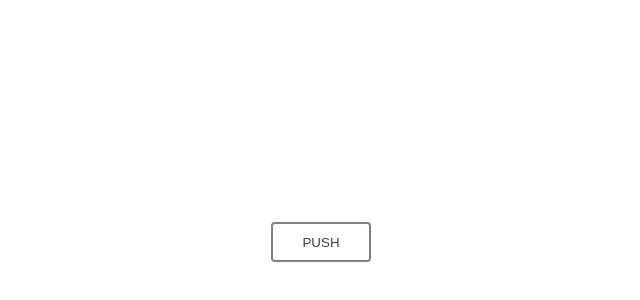
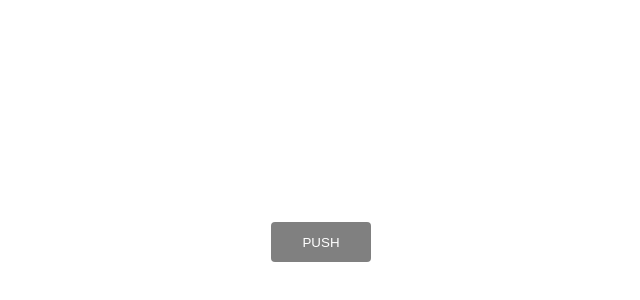
Before and after one commit to yuto-miyoshi/login, an Angular app in the folder frontend/: page / in a window 1280 px wide. Shown: the part 158-458 px from the top of the page, without its empty margins (319-959 px from the left). Built offline with nearby package versions, Linux system fonts and the light colour scheme.

Commit message:
UPDATE：ボタンの非活性状態の実装

```diff
--- a/frontend/src/app/shared/molecules/atoms/button/button-default.const.ts
+++ b/frontend/src/app/shared/molecules/atoms/button/button-default.const.ts
@@ -1,5 +1,7 @@
 export namespace ButtonDefaultConst {
   export const message = 'PUSH';
 
+  export const disable = true;
+
   export const actionClick = () => {};
 }
--- a/frontend/src/app/shared/molecules/atoms/button/button.component.html
+++ b/frontend/src/app/shared/molecules/atoms/button/button.component.html
@@ -1 +1,3 @@
-<button (click)="onClick()">{{ message }}</button>
+<button [class.disable]="disable" [disabled]="disable" (click)="onClick()">
+  {{ message }}
+</button>
--- a/frontend/src/app/shared/molecules/atoms/button/button.component.scss
+++ b/frontend/src/app/shared/molecules/atoms/button/button.component.scss
@@ -4,17 +4,29 @@ button {
   height: 40px;
 
   /** self design */
-  border: 2px rgba(128, 128, 128, 1) solid;
+  border: 2px rgb(48, 41, 242) solid;
   border-radius: 4px;
   background-color: transparent;
-  color: rgba(64, 64, 64, 1);
+  color: rgb(48, 41, 242);
 
-  transition: 0.5s;
+  transition: 0.25s;
 }
 
 button:hover {
   /** self design */
-  border: 2px rgba(128, 128, 128, 0.5) solid;
-  color: rgba(64, 64, 64, 0.5);
+  opacity: 0.25;
   cursor: pointer;
 }
+
+.disable {
+  /** self design */
+  border: none;
+  background-color: rgb(128, 128, 128);
+  color: white;
+}
+
+.disable:hover {
+  /** self design */
+  opacity: 1;
+  cursor: auto;
+}
--- a/frontend/src/app/shared/molecules/atoms/button/button.component.ts
+++ b/frontend/src/app/shared/molecules/atoms/button/button.component.ts
@@ -12,11 +12,19 @@ export class ButtonComponent {
   @Input() message = ButtonDefaultConst.message;
 
   /**
+   * Block the interaction
+   */
+  @Input() disable = ButtonDefaultConst.disable;
+
+  /**
    * Execute when button is clicked
    */
   @Input() actionClick: ActionSignature = ButtonDefaultConst.actionClick;
 
   onClick(): void {
+    if (this.disable) {
+      return;
+    }
     this.actionClick();
   }
 }
```
